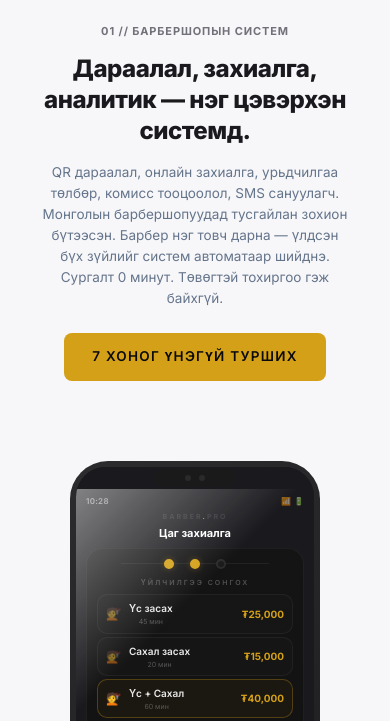
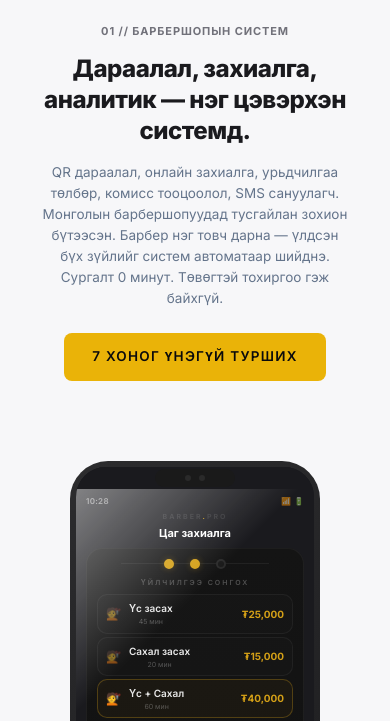
Before and after one commit to Erden8830/barber-system, a website: page prototype-premium.html in a window 390 px wide. Shown: the part 57-778 px from the top of the page. Drawn offline with Linux system fonts and the light colour scheme.

Commit message:
Fix: trial btn #eab308 bright yellow (was #d4a017, looked dark on light bg)

```diff
--- a/prototype-premium.html
+++ b/prototype-premium.html
@@ -730,9 +730,9 @@ a{ color: var(--text-main-primary); text-decoration: none; transition: color .2s
     display: inline-flex !important;
     align-items: center !important;
     justify-content: center !important;
-    background-color: var(--gold) !important;
+    background-color: #eab308 !important;
     color: #0a0a0c !important;
-    border: 1px solid var(--gold) !important;
+    border: 1px solid #eab308 !important;
     font-size: 13.5px !important;
     font-weight: 600 !important;
     text-decoration: none !important;
@@ -747,7 +747,7 @@ a{ color: var(--text-main-primary); text-decoration: none; transition: color .2s
   }
   .trial-btn:active {
     transform: scale(0.96) !important;
-    background-color: #c49014 !important;
+    background-color: #ca8a04 !important;
   }
   .hero-content {
     background: var(--bg-global-main) !important;
```
Also changed, not shown: public/landing.html (+3 -3 lines).
